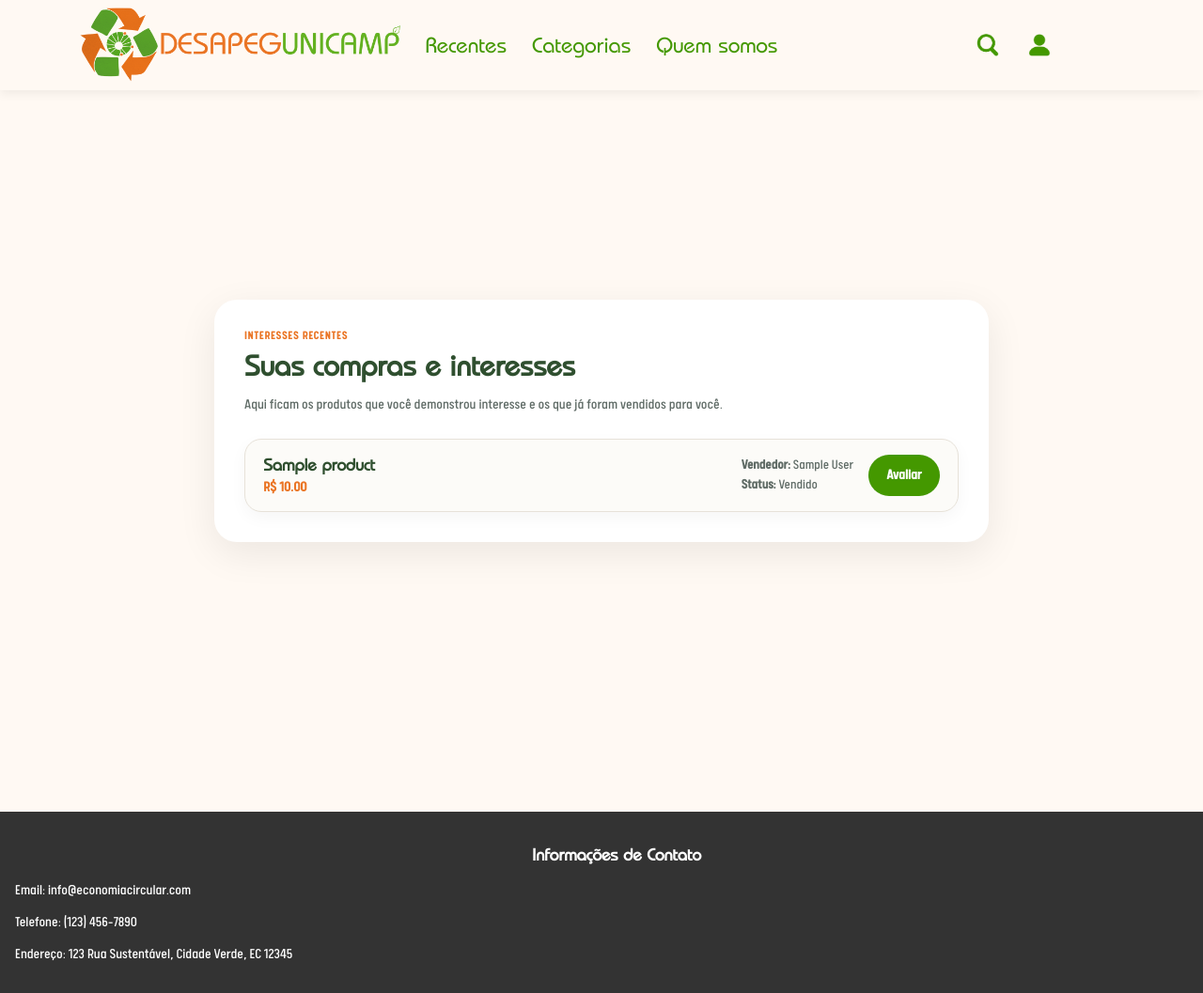
After one commit to daniel-sfranco/economia-circular, a Flask app: page /compras in a window 1280 px wide. The commit adds this page. Shown: the whole page at 94% size. Run offline with Flask 3, Linux system fonts and the light colour scheme; tables that the repository leaves empty hold one stand-in row (values such as "Sample post").

Commit message:
Adicionando página de compras recentes

```diff
--- a/desapeg/routes.py
+++ b/desapeg/routes.py
@@ -31,7 +31,48 @@ def productpage():
 
 @main_routes.route('/evaluate')
 def evaluatepage():
-    return render_template("evaluate.html")
+    product_id = request.args.get('product_id')
+    buyer_id = request.args.get('buyer_id')
+    seller_id = request.args.get('seller_id')
+    return render_template(
+        "evaluate.html",
+        product_id=product_id,
+        buyer_id=buyer_id,
+        seller_id=seller_id
+    )
+
+@main_routes.route('/compras')
+def compraspage():
+    user_id = 1
+
+    interests = (
+        db.session.query(ProductInterest)
+        .filter(ProductInterest.user_id == user_id)
+        .order_by(ProductInterest.contact_date.desc())
+        .all()
+    )
+
+    compras = []
+    for interest in interests:
+        product = interest.product
+        if not product:
+            continue
+
+        seller = User.query.get(product.user_id)
+        can_evaluate = product.sold and product.buyer_id == user_id
+
+        compras.append({
+            "product_id": product.id,
+            "product_name": product.name,
+            "seller_name": seller.name if seller else "",
+            "price": product.cost,
+            "buyer_id": user_id,
+            "seller_id": product.user_id,
+            "status": "Vendido" if product.sold else "Interessado",
+            "can_evaluate": can_evaluate
+        })
+
+    return render_template("compras.html", compras=compras)
 
 @main_routes.route('/myproducts')
 def myproducts():
--- a/desapeg/static/styles/evaluate.css
+++ b/desapeg/static/styles/evaluate.css
@@ -122,6 +122,55 @@
     color: white;
 }
 
+.purchases-card {
+    width: min(100%, 760px);
+}
+
+.purchase-list {
+    display: flex;
+    flex-direction: column;
+    gap: 1rem;
+}
+
+.purchase-item {
+    display: flex;
+    justify-content: space-between;
+    align-items: center;
+    gap: 1rem;
+    padding: 1rem 1.2rem;
+    border: 1px solid #e7e2d9;
+    border-radius: 18px;
+    background: #fcfbf8;
+    box-shadow: 0 6px 18px rgba(0, 0, 0, 0.04);
+}
+
+.purchase-main {
+    flex: 1;
+}
+
+.purchase-main h3 {
+    margin: 0 0 0.25rem;
+    color: #2f4f2f;
+}
+
+.purchase-price {
+    margin: 0;
+    color: #ea7525;
+    font-weight: 700;
+}
+
+.purchase-meta {
+    display: flex;
+    flex-direction: column;
+    gap: 0.25rem;
+    color: #5f6b66;
+    font-size: 0.95rem;
+}
+
+.purchase-action {
+    white-space: nowrap;
+}
+
 .btn-secondary {
     background: #f2efe8;
     color: #2f4f2f;
@@ -132,6 +181,16 @@
         padding: 1.4rem;
     }
 
+    .purchase-item {
+        flex-direction: column;
+        align-items: flex-start;
+    }
+
+    .purchase-action {
+        width: 100%;
+        text-align: center;
+    }
+
     .actions {
         flex-direction: column-reverse;
     }
--- a/desapeg/templates/base.html
+++ b/desapeg/templates/base.html
@@ -47,7 +47,7 @@
             <li><a href="#">Configurações</a></li>
             <li><a href="{{ url_for('main_routes.formspage') }}">Cadastrar novo Produto</a></li>
             <li><a href="{{ url_for('main_routes.myproducts') }}">Meus produtos</a></li>
-            <li><a href="{{ url_for('main_routes.evaluatepage') }}">Avaliar compra/venda</a></li>
+            <li><a href="{{ url_for('main_routes.compraspage') }}">Compras</a></li>
             <li><a href="#">Editar Perfil</a></li>
         </ul>
     </div>
--- /dev/null
+++ b/desapeg/templates/compras.html
@@ -0,0 +1,46 @@
+{% extends "base.html" %}
+
+{% block title %}Compras{% endblock %}
+
+{% block style %}
+<link rel="stylesheet" href="{{ url_for('static', filename='styles/evaluate.css') }}">
+{% endblock %}
+
+{% block content %}
+<section class="evaluation-page">
+    <div class="evaluation-card purchases-card">
+        <p class="eyebrow">Interesses recentes</p>
+        <h2>Suas compras e interesses</h2>
+        <p class="subtitle">Aqui ficam os produtos que você demonstrou interesse e os que já foram vendidos para você.</p>
+
+        {% if compras %}
+            <div class="purchase-list">
+                {% for item in compras %}
+                    <article class="purchase-item">
+                        <div class="purchase-main">
+                            <h3>{{ item['product_name'] }}</h3>
+                            <p class="purchase-price">R$ {{ "%.2f"|format(item['price']|default(0, true)) }}</p>
+                        </div>
+
+                        <div class="purchase-meta">
+                            <span><strong>Vendedor:</strong> {{ item['seller_name'] or 'Não informado' }}</span>
+                            <span><strong>Status:</strong> {{ item['status'] }}</span>
+                        </div>
+
+                        {% if item['can_evaluate'] %}
+                            <a
+                                class="btn btn-primary purchase-action"
+                                href="{{ url_for('main_routes.evaluatepage', product_id=item['product_id'], buyer_id=item['buyer_id'], seller_id=item['seller_id']) }}"
+                            >
+                                Avaliar
+                            </a>
+                        {% endif %}
+                    </article>
+                {% endfor %}
+            </div>
+        {% else %}
+            <p class="subtitle">Nenhum interesse registrado ainda.</p>
+        {% endif %}
+    </div>
+</section>
+{% endblock %}
```
Also changed, not shown: desapeg/templates/evaluate.html (+8 -0 lines).
